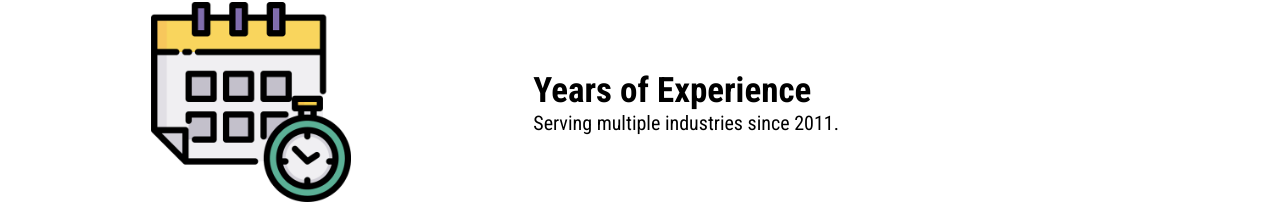
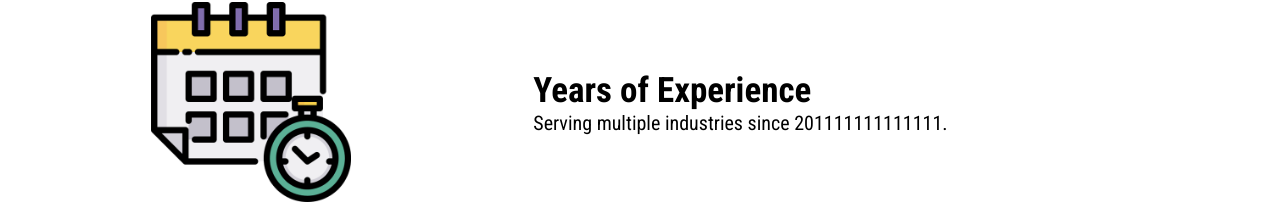
Before and after one commit to DIDAR-HOSSAIN/ari-techs-client-next-js, a Next.js app: page / in a window 1280 px wide. Shown: the part 1350-1554 px from the top of the page. Built offline with nearby package versions, Linux system fonts and the light colour scheme.

Commit message:
added home pagessss

```diff
--- a/src/components/ui/why-choose-us.tsx
+++ b/src/components/ui/why-choose-us.tsx
@@ -52,7 +52,7 @@ const WhyChooseUs = () => {
          <Col className="gutter-row" span={14}>
          <div style={{ display: 'flex', flexDirection: 'column',  marginTop:"20px" }}>
              <h2 style={{ fontSize: '35px'}}>Years of Experience</h2>
-             <p style={{ fontSize: '20px'}}>Serving multiple industries since 2011.</p>
+             <p style={{ fontSize: '20px'}}>Serving multiple industries since 201111111111111.</p>
          </div>
          </Col>
 
```
